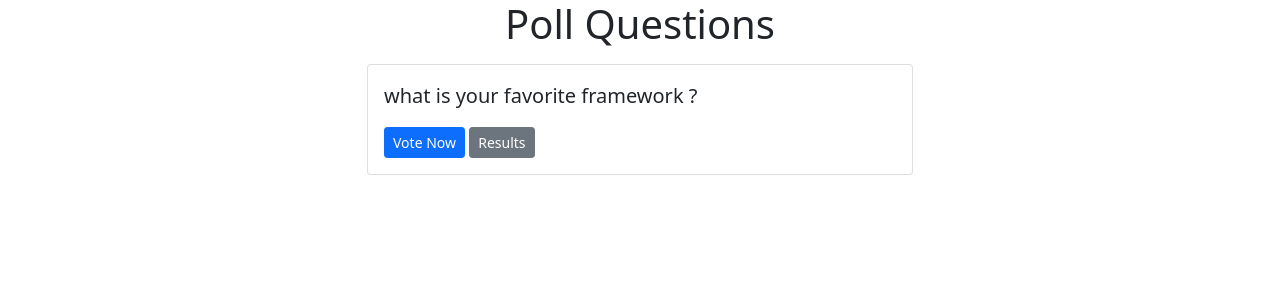
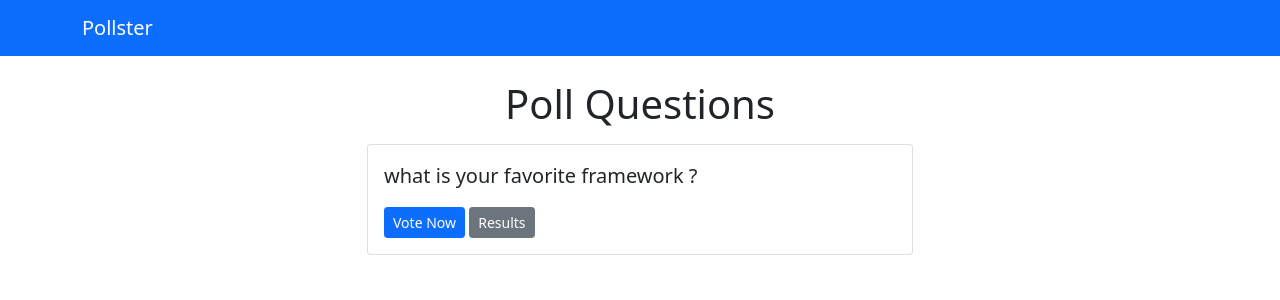
Before and after one commit to mhammed2020/Application-de-sondage, a Django app: page /polls/ in a window 1280 px wide. Shown: the top 300 px of the page. Run offline with Django 3.2, Linux system fonts and the light colour scheme; data comes from the database, SQL or seed files in the repository; both versions use the stored data as it was after the commit.

Commit message:
add navbar

```diff
--- a/templates/base.html
+++ b/templates/base.html
@@ -14,7 +14,7 @@
     </title>
 </head>
 <body>
-
+    {% include 'partials/_navbar.html' %}
     <div class="container">
         <div class="row">
 
--- /dev/null
+++ b/templates/partials/_navbar.html
@@ -0,0 +1,5 @@
+<nav class="navbar navbar-dark bg-primary mb-4">
+	<div class="container">
+		<a class="navbar-brand" href="/">Pollster</a>
+	</div>
+</nav>
```
Also changed, not shown: db.sqlite3.
